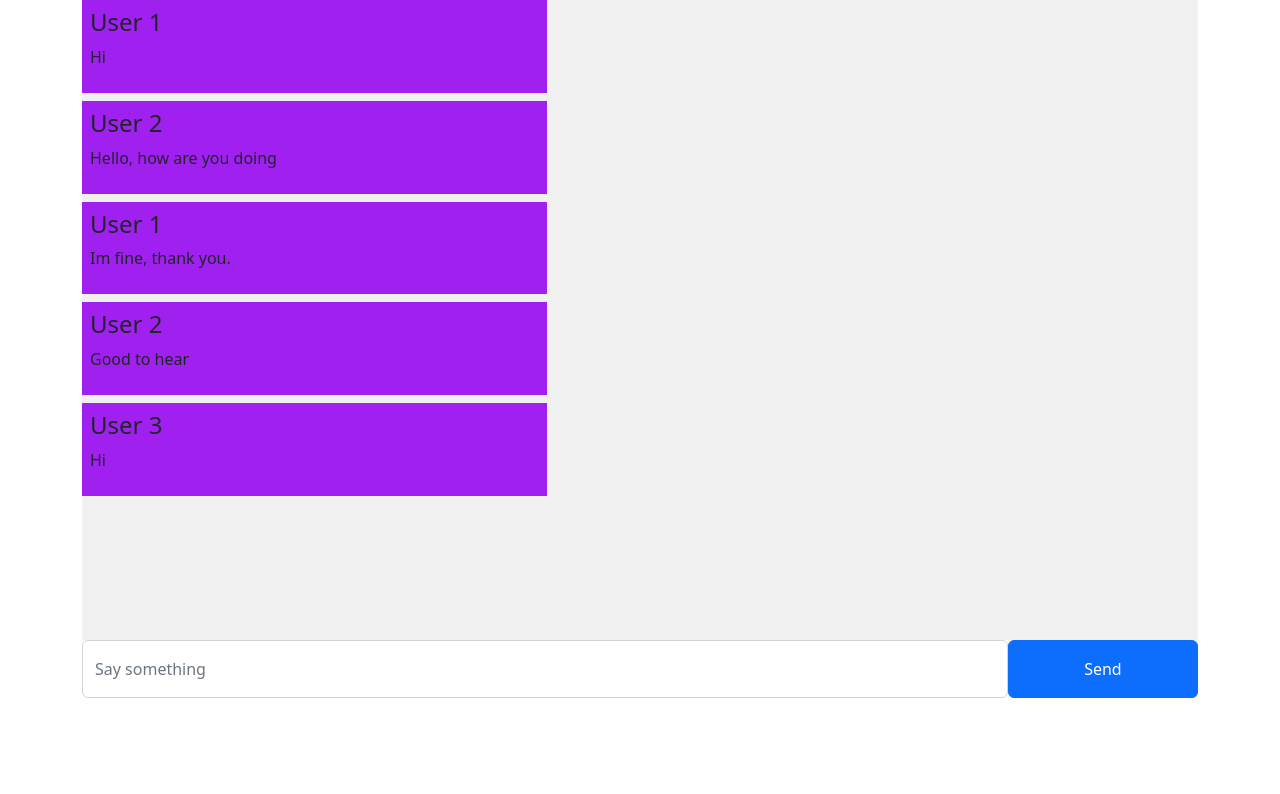
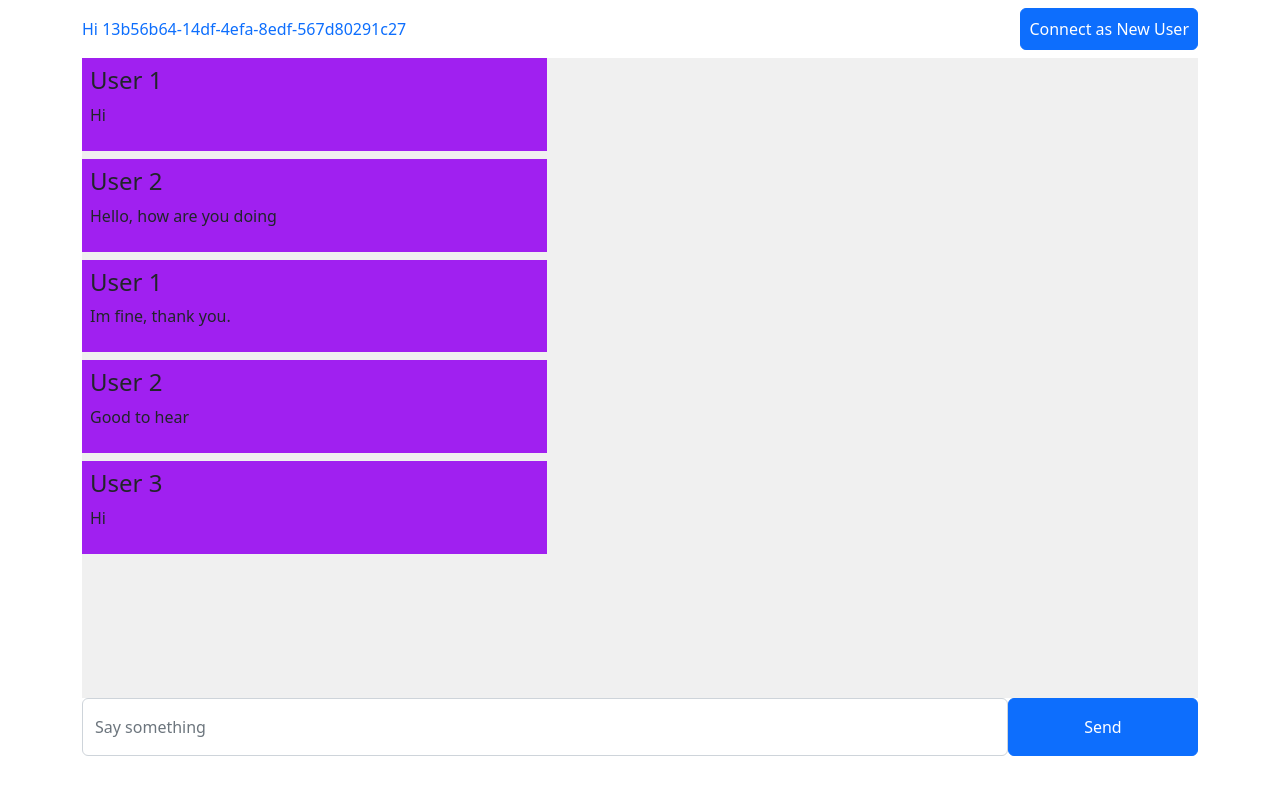
Before and after one commit to xcixor/chat_app, a React app: page / in a window 1280 px wide. Both pictures are taken after typing "Sample" into the empty fields and a click on the button "Create an Id". Shown: the top 794 px of the page. Built offline with nearby package versions, Linux system fonts and the light colour scheme.

Commit message:
feat(navigation): add navbar

```diff
--- a/src/App.js
+++ b/src/App.js
@@ -3,10 +3,18 @@ import React, { useState } from "react";
 import { Login } from "./features";
 import useLocalStorage from "./features/auth/hooks/useLocalStorage";
 import Dashboard from "./pages/Dashboard";
+import Navbar from "./layouts/Navbar";
 
 function App() {
 	const [id, setId] = useLocalStorage("id");
-	return id ? <Dashboard id={id} /> : <Login onNameSubmit={setId} />;
+	return id ? (
+		<>
+			<Navbar currentUser={id} />
+			<Dashboard id={id} />
+		</>
+	) : (
+		<Login onNameSubmit={setId} />
+	);
 }
 
 export default App;
--- /dev/null
+++ b/src/layouts/Navbar.js
@@ -0,0 +1,28 @@
+import React from "react";
+import PropTypes from "prop-types";
+import { Nav, Container } from "react-bootstrap";
+
+export default function Navbar({ currentUser }) {
+	return (
+		<Container className="py-2">
+			<Nav className="justify-content-between align-items-center">
+				{currentUser ? (
+					<Nav.Item>
+						<Nav.Link href="/" className="p-0">Hi {currentUser}</Nav.Link>
+					</Nav.Item>
+				) : (
+					""
+				)}
+				<Nav.Item>
+					<Nav.Link href="/" target="_blank" className="p-2 btn btn-primary text-white">
+						Connect as New User
+					</Nav.Link>
+				</Nav.Item>
+			</Nav>
+		</Container>
+	);
+}
+
+Navbar.propTypes = {
+	currentUser: PropTypes.string,
+};
```
Also changed, not shown: 2 other files (tests, documents, lock files or other folders).
